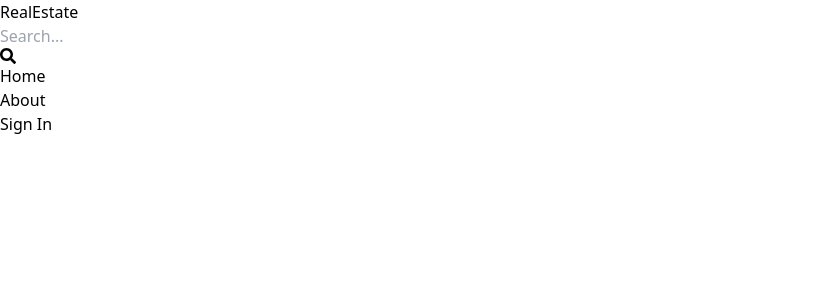
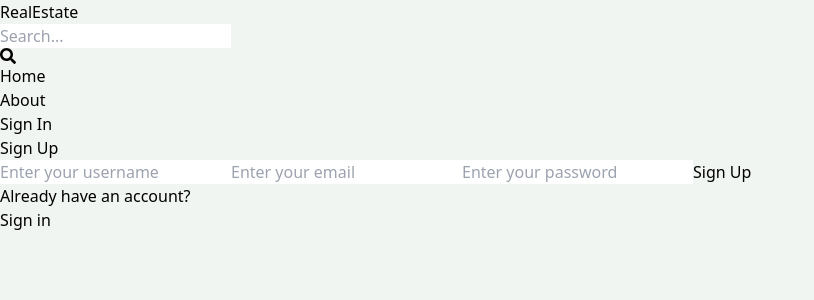
Before and after one commit to ArshdeepSingh20/real-estate, a React (Vite) app: page /sign-up in a window 1280 px wide. Shown: the top 300 px of the page, without its empty margins (0-814 px from the left). Built offline with nearby package versions, Linux system fonts and the light colour scheme.

Commit message:
worked on signin signup functionality successfully, apis also integrated

```diff
--- a/package.json
+++ b/package.json
@@ -10,6 +10,7 @@
     "preview": "vite preview"
   },
   "dependencies": {
+    "axios": "^1.6.8",
     "react": "^18.2.0",
     "react-dom": "^18.2.0",
     "react-icons": "^5.1.0",
--- a/src/App.jsx
+++ b/src/App.jsx
@@ -14,7 +14,7 @@ export default function App() {
       <Routes>
         <Route path="/" element={<Home />} />
         <Route path="/sign-in" element={<SignIn />} />
-        <Route path="/sign-out" element={<SignUp />} />
+        <Route path="/sign-up" element={<SignUp />} />
         <Route path="/about" element={<About />} />
         <Route path="/profile" element={<Profile />} />
       </Routes>
--- a/src/index.css
+++ b/src/index.css
@@ -1,3 +1,7 @@
 @tailwind base;
 @tailwind components;
 @tailwind utilities;
+
+body{
+    background: rgb(241, 245, 241);
+}
--- a/src/pages/SignIn.jsx
+++ b/src/pages/SignIn.jsx
@@ -1,7 +1,82 @@
-import React from 'react'
+import React, { useState } from "react";
+import { Link, useNavigate } from "react-router-dom";
+import axios from "axios";
 
 export default function SignIn() {
+  const [formData, setFormData] = useState({});
+  const [error, setError] = useState(null);
+  const [loading, setLoading] = useState(false);
+
+  const navigate = useNavigate();
+
+  const handleChange = (e) => {
+    setFormData({
+      ...formData,
+      [e.target.id]: e.target.value,
+    });
+  };
+
+  const handleSubmit = async (e) => {
+    e.preventDefault();
+    setLoading(true);
+
+    try {
+      const res = await axios.post("/api/v1/auth/signin", formData);
+      const data = res.data;
+
+      if (data.success === false) {
+        setError(data.message);
+        setLoading(false);
+        return;
+      }
+      setLoading(false);
+      setError(null);
+
+      navigate("/");
+    } catch (error) {
+      setLoading(false);
+      setError(error.response.data.message);
+    }
+  };
+
   return (
-    <div>SignIn</div>
-  )
+    <div className="p-3 max-w-lg mx-auto">
+      <h1 className="text-3xl text-center font-semibold my-7">Sign In</h1>
+
+      <form onSubmit={handleSubmit} className="flex flex-col gap-4">
+        <input
+          type="email"
+          placeholder="Enter your email"
+          className="border p-3 rounded-lg"
+          id="email"
+          onChange={handleChange}
+          required
+        />
+
+        <input
+          type="password"
+          placeholder="Enter your password"
+          className="border p-3 rounded-lg"
+          id="password"
+          onChange={handleChange}
+          required
+        />
+
+        <button
+          disabled={loading}
+          className="bg-slate-700 rounded-lg text-white p-3 uppercase hover:opacity-95 disabled:opacity-80 cursor-pointer"
+        >
+          {loading ? "Signing In..." : "Sign In"}
+        </button>
+      </form>
+
+      <div className="flex gap-2 mt-5">
+        <p>Don't have an account?</p>
+        <Link to={"/sign-up"} className="text-blue-700">
+          Sign up
+        </Link>
+      </div>
+      {error && <p className="text-red-500 mt-5">{error}</p>}
+    </div>
+  );
 }
--- a/src/pages/SignUp.jsx
+++ b/src/pages/SignUp.jsx
@@ -1,7 +1,92 @@
-import React from 'react'
+import React, { useState } from "react";
+import { Link, useNavigate } from "react-router-dom";
+import axios from "axios";
 
 export default function SignUp() {
+  const [formData, setFormData] = useState({});
+  const [error, setError] = useState(null);
+  const [loading, setLoading] = useState(false);
+
+  const navigate = useNavigate();
+
+  const handleChange = (e) => {
+    setFormData({
+      ...formData,
+      [e.target.id]: e.target.value,
+    });
+  };
+
+  const handleSubmit = async (e) => {
+    e.preventDefault();
+    setLoading(true);
+
+    try {
+      const res = await axios.post("/api/v1/auth/signup", formData);
+      const data = res.data;
+
+      if (data.success === false) {
+        setError(data.message);
+        setLoading(false);
+        return;
+      }
+
+      setLoading(false);
+      setError(null);
+
+      navigate("/sign-in");
+    } catch (error) {
+      setLoading(false);
+      setError(error.response.data.message);
+    }
+  };
+
   return (
-    <div>SignUp</div>
-  )
+    <div className="p-3 max-w-lg mx-auto">
+      <h1 className="text-3xl text-center font-semibold my-7">Sign Up</h1>
+
+      <form onSubmit={handleSubmit} className="flex flex-col gap-4">
+        <input
+          type="text"
+          placeholder="Enter your username"
+          className="border p-3 rounded-lg"
+          id="username"
+          onChange={handleChange}
+          required
+        />
+
+        <input
+          type="email"
+          placeholder="Enter your email"
+          className="border p-3 rounded-lg"
+          id="email"
+          onChange={handleChange}
+          required
+        />
+
+        <input
+          type="password"
+          placeholder="Enter your password"
+          className="border p-3 rounded-lg"
+          id="password"
+          onChange={handleChange}
+          required
+        />
+
+        <button
+          disabled={loading}
+          className="bg-slate-700 rounded-lg text-white p-3 uppercase hover:opacity-95 disabled:opacity-80 cursor-pointer"
+        >
+          {loading ? "Signing Up..." : "Sign Up"}
+        </button>
+      </form>
+
+      <div className="flex gap-2 mt-5">
+        <p>Already have an account?</p>
+        <Link to={"/sign-in"} className="text-blue-700">
+          Sign in
+        </Link>
+      </div>
+      {error && <p className="text-red-500 mt-5">{error}</p>}
+    </div>
+  );
 }
--- a/vite.config.js
+++ b/vite.config.js
@@ -3,5 +3,13 @@ import react from '@vitejs/plugin-react-swc'
 
 // https://vitejs.dev/config/
 export default defineConfig({
+  server:{
+    proxy:{
+      '/api':{
+        target:'http://localhost:8000',
+        secure:false,
+      }
+    }
+  },
   plugins: [react()],
 })
```
Also changed, not shown: 1 other file (tests, documents, lock files or other folders).
